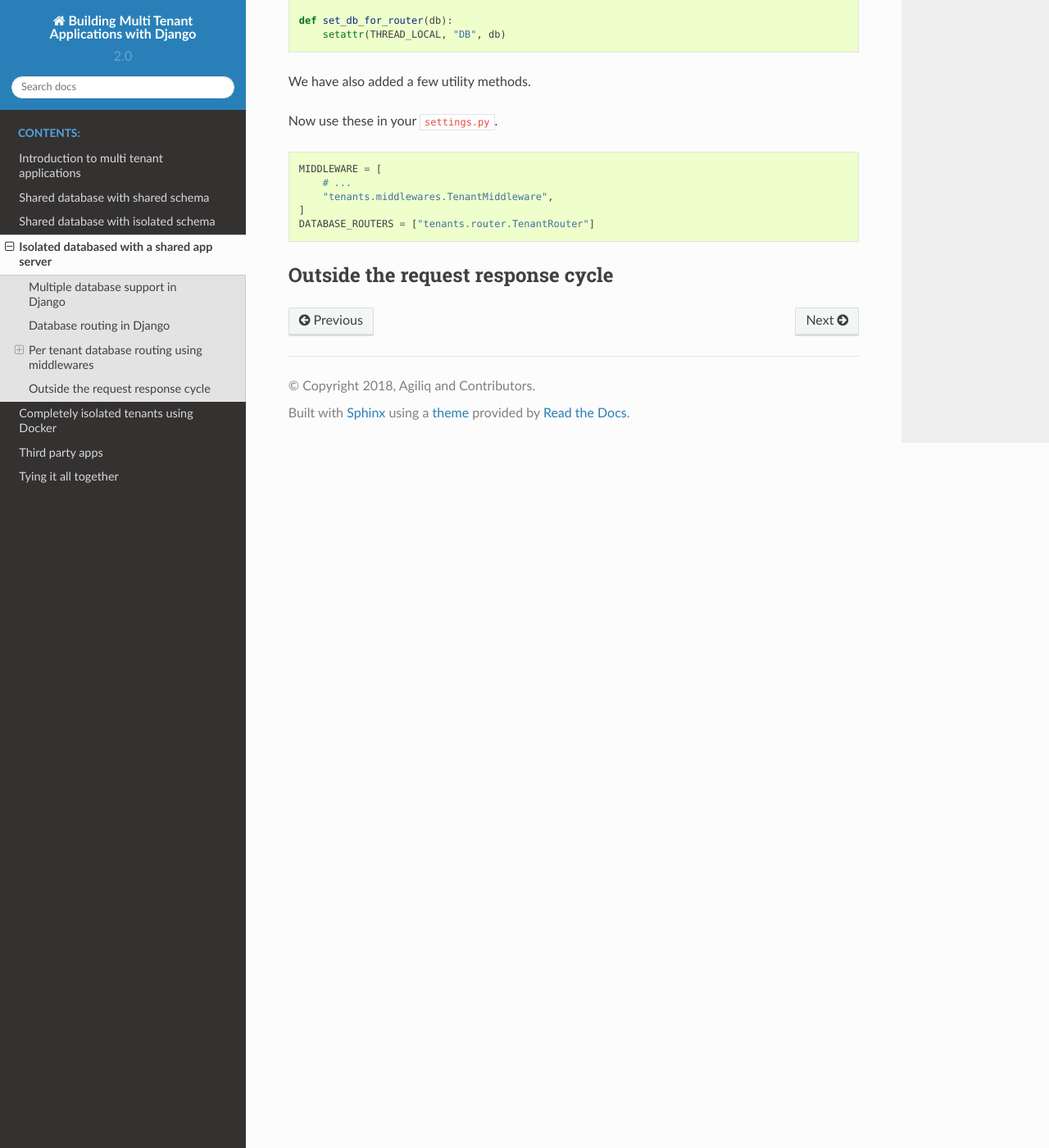
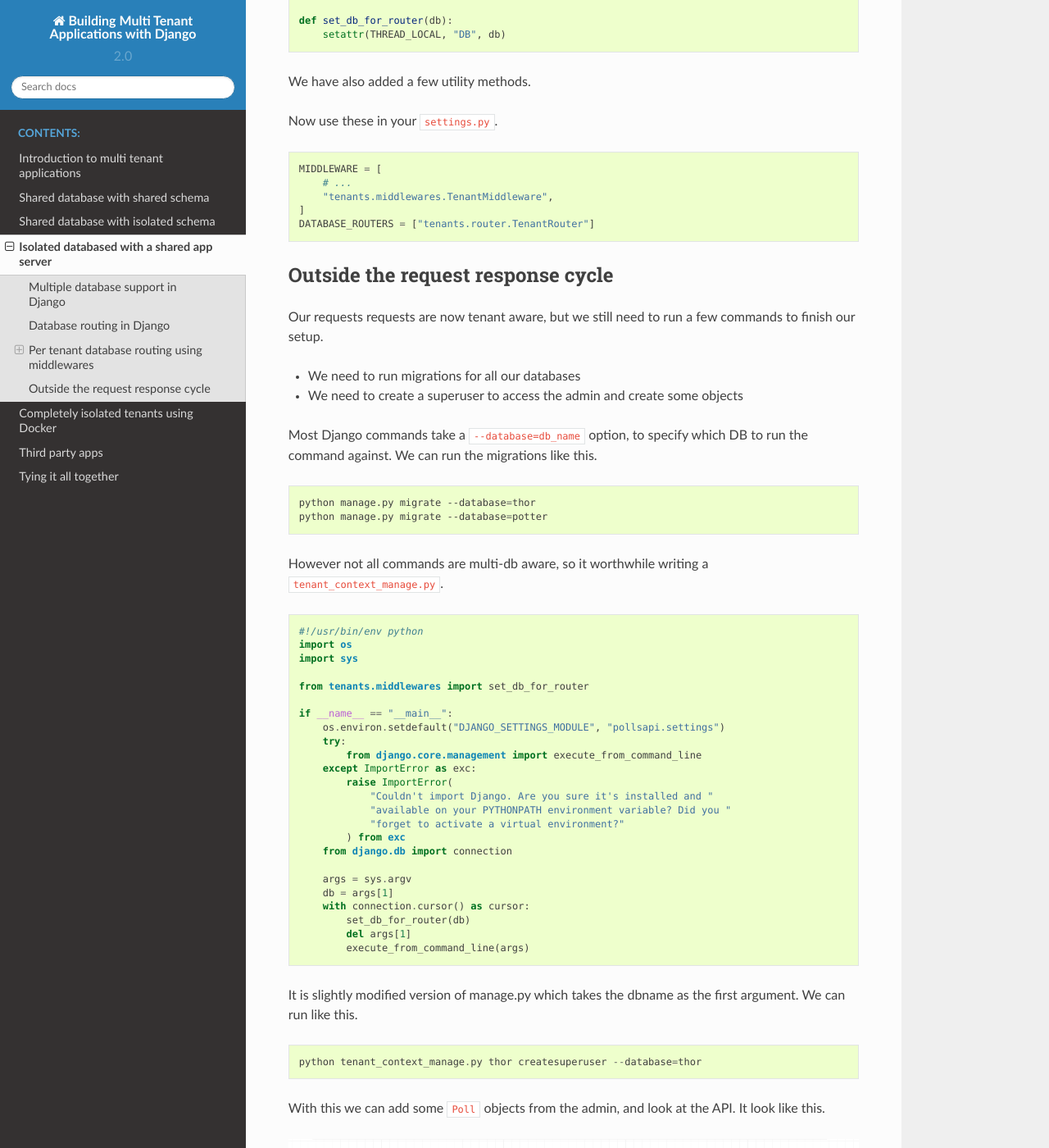
Before and after one commit to agiliq/building-multi-tenant-applications-with-django, a Sphinx documentation site: the page built from source/isolated-database.rst, in a window 1280 px wide and 1400 px high, scrolled down 2388 px. Shown: the whole window at 82% size. Built offline with Sphinx 7.4.7 and the Read the Docs theme 2.0.0, drawn with Linux system fonts in a browser that asks for light colours; some of the changed text lies outside the part shown.

Commit message:
Finished isolated databases chapter

```diff
--- a/source/isolated-database.rst
+++ b/source/isolated-database.rst
@@ -130,3 +130,58 @@ Now use these in your :code:`settings.py`.
 
 Outside the request response cycle
 +++++++++++++++++++++++++++++++++++++++++++++++++++++
+
+Our requests requests are now tenant aware, but we still need to run a few commands to finish our setup.
+
+- We need to run migrations for all our databases
+- We need to create a superuser to access the admin and create some objects
+
+Most Django commands take a :code:`--database=db_name` option, to specify which DB to run the command against. We can run the migrations like this.
+
+.. code-block:: bash
+
+    python manage.py migrate --database=thor
+    python manage.py migrate --database=potter
+
+However not all commands are multi-db aware, so it worthwhile writing a :code:`tenant_context_manage.py`.
+
+.. code-block:: python
+
+    #!/usr/bin/env python
+    import os
+    import sys
+
+    from tenants.middlewares import set_db_for_router
+
+    if __name__ == "__main__":
+        os.environ.setdefault("DJANGO_SETTINGS_MODULE", "pollsapi.settings")
+        try:
+            from django.core.management import execute_from_command_line
+        except ImportError as exc:
+            raise ImportError(
+                "Couldn't import Django. Are you sure it's installed and "
+                "available on your PYTHONPATH environment variable? Did you "
+                "forget to activate a virtual environment?"
+            ) from exc
+        from django.db import connection
+
+        args = sys.argv
+        db = args[1]
+        with connection.cursor() as cursor:
+            set_db_for_router(db)
+            del args[1]
+            execute_from_command_line(args)
+
+It is slightly modified version of manage.py which takes the dbname as the first argument. We can run like this.
+
+
+.. code-block:: python
+
+    python tenant_context_manage.py thor createsuperuser --database=thor
+
+With this we can add some :code:`Poll` objects from the admin, and look at the API. It look like this.
+
+
+.. image:: isolated-db.png
+
+In the next chapter, we will look at separating the tenants in their own docker containers.
```
Also changed, not shown: source/isolated-db.png (added).
